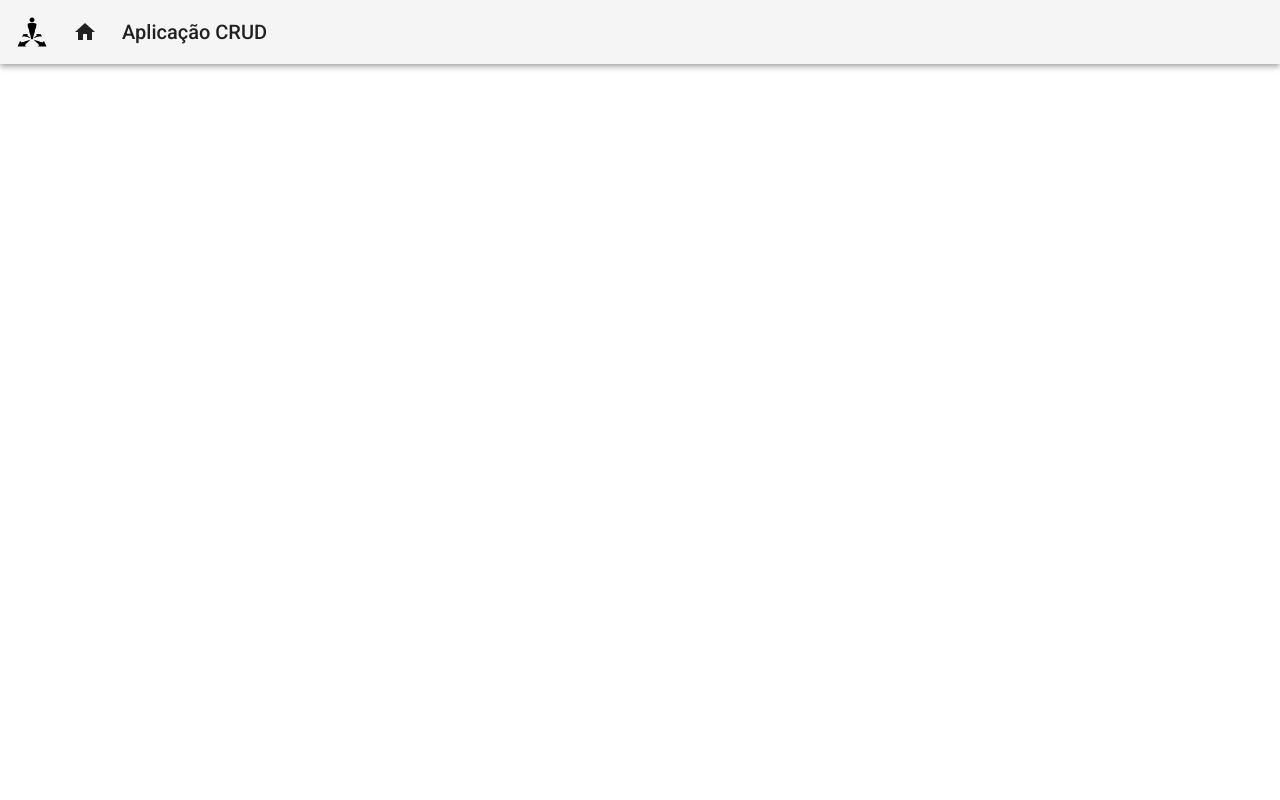
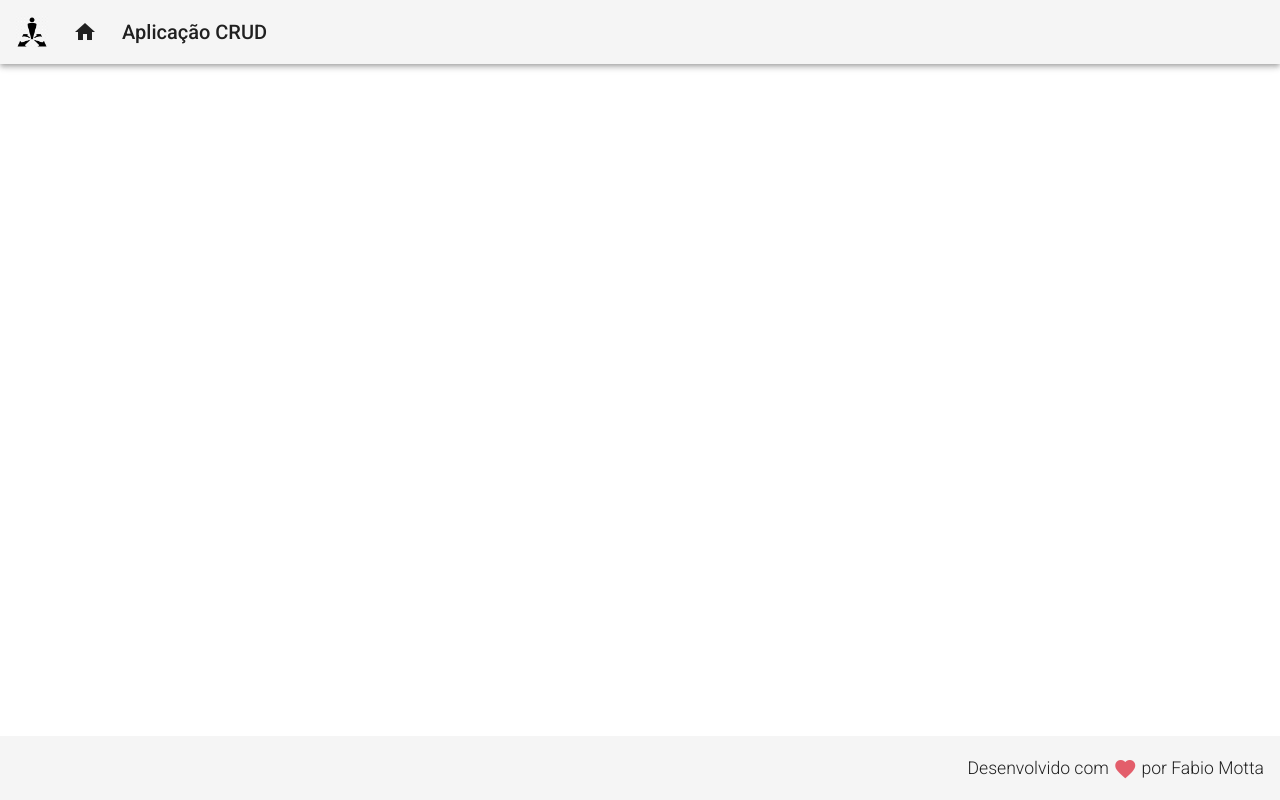
Before and after one commit to fabiomotta0311/allocation_web, an Angular app: page / in a window 1280 px wide. Built offline with nearby package versions, Linux system fonts and the light colour scheme.

Commit message:
footer component created

```diff
--- a/src/app/app.component.html
+++ b/src/app/app.component.html
@@ -1,2 +1,3 @@
 
     <app-header></app-header>
+    <app-footer></app-footer>
--- a/src/app/app.module.ts
+++ b/src/app/app.module.ts
@@ -7,10 +7,14 @@
 import { HeaderComponent } from './components/template/header/header.component';
 
 import { MatToolbarModule } from '@angular/material/toolbar';
+import { FooterComponent } from './components/template/footer/footer.component';
+import { NavComponent } from './components/template/nav/nav.component';
 @NgModule({
   declarations: [
     AppComponent,
-    HeaderComponent
+    HeaderComponent,
+    FooterComponent,
+    NavComponent
   ],
   imports: [
     BrowserModule,
--- /dev/null
+++ b/src/app/components/template/footer/footer.component.css
@@ -0,0 +1,11 @@
+.footer {
+    position: fixed;
+    bottom: 0;
+
+    display: flex;
+    justify-content: flex-end;
+}
+.footer > span {
+    font-size: 1.1rem;
+    font-weight: 300;
+}
--- /dev/null
+++ b/src/app/components/template/footer/footer.component.html
@@ -0,0 +1,10 @@
+
+<mat-toolbar class="footer">
+    <span>
+        Desenvolvido com
+        <i class="material-icons red v-middle">
+            favorite
+        </i>
+        por Fabio Motta
+    </span>
+</mat-toolbar>
--- /dev/null
+++ b/src/app/components/template/footer/footer.component.ts
@@ -0,0 +1,15 @@
+import { Component, OnInit } from '@angular/core';
+
+@Component({
+  selector: 'app-footer',
+  templateUrl: './footer.component.html',
+  styleUrls: ['./footer.component.css']
+})
+export class FooterComponent implements OnInit {
+
+  constructor() { }
+
+  ngOnInit(): void {
+  }
+
+}
--- /dev/null
+++ b/src/app/components/template/nav/nav.component.html
@@ -0,0 +1 @@
+<p>nav works!</p>
--- /dev/null
+++ b/src/app/components/template/nav/nav.component.ts
@@ -0,0 +1,15 @@
+import { Component, OnInit } from '@angular/core';
+
+@Component({
+  selector: 'app-nav',
+  templateUrl: './nav.component.html',
+  styleUrls: ['./nav.component.css']
+})
+export class NavComponent implements OnInit {
+
+  constructor() { }
+
+  ngOnInit(): void {
+  }
+
+}
--- a/src/styles.css
+++ b/src/styles.css
@@ -2,3 +2,11 @@
 
 html, body { height: 100%; }
 body { margin: 0; font-family: Roboto, "Helvetica Neue", sans-serif; }
+
+.red {
+    color: rgb(227, 94,107)
+}
+
+.v-middle {
+    vertical-align: middle;
+}
```
Also changed, not shown: src/app/components/template/nav/nav.component.css (added), 2 other files (tests, documents, lock files or other folders).
